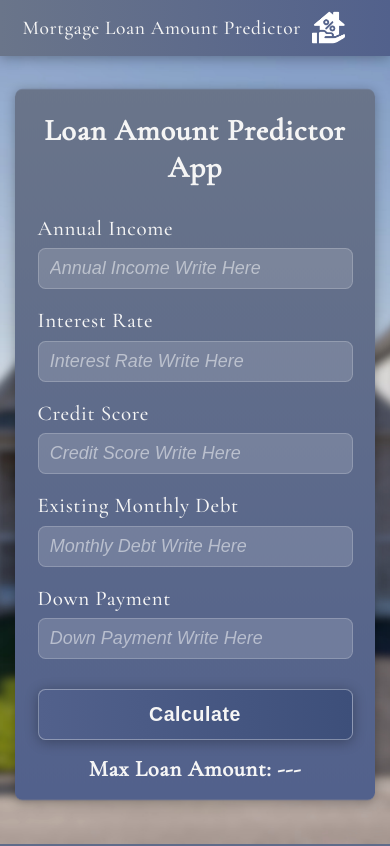
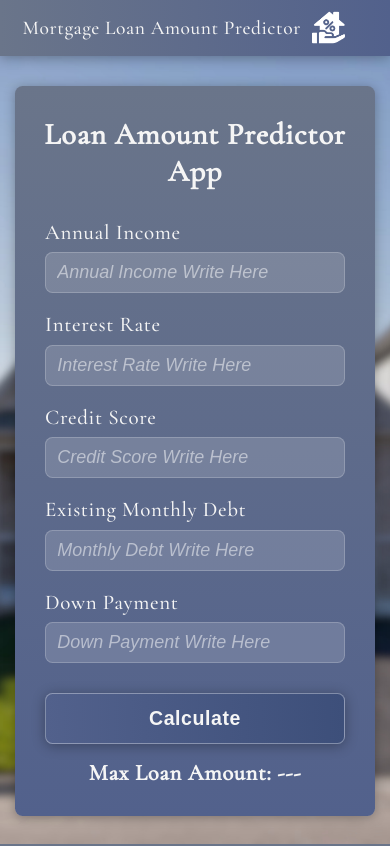
Before and after one commit to Chumus2/Mortgage-Loan-Amount-Prediction-Regression, a Django app: template web/app/templates/main/main.html in a window 390 px wide. Run offline with Django 4.2, Linux system fonts and the light colour scheme; the template is opened without the code that fills it, so the values that code supplies are empty.

Commit message:
added responsibility for notebooks

```diff
--- a/web/app/static/stylesheets/main.css
+++ b/web/app/static/stylesheets/main.css
@@ -1,3 +1,4 @@
+/* Resets */
 *, *::after, *::before {
     margin: 0;
     padding: 0;
@@ -39,7 +40,6 @@ img {
     max-width: 100%;
 }
 
-/* Body */
 body {
     background-image: url("../../static/images/background.png");
     background-size: cover;
@@ -48,6 +48,7 @@ body {
     background-attachment: fixed;
     overflow: hidden;
 }
+
 
 /* Header */
 header {
@@ -80,6 +81,7 @@ header {
     object-fit: contain;
 }
 
+
 /* Main */
 main {
     width: 100%;
@@ -99,7 +101,7 @@ main {
     width: 100vw;
     height: 100vh;
     background: rgba(0, 0, 0, 0.6);
-    z-index: 999;
+    z-index: 99999;
     display: flex;
     align-items: center;
     justify-content: center;
@@ -166,6 +168,8 @@ main {
     font-size: 2.75rem;
 }
 
+
+/* Form */
 .Main_Form {
     width: 100%;
     display: flex;
@@ -221,8 +225,25 @@ main {
 
 
 /* Responsibility */
+/* Notebooks */
+@media (max-width: 1200px) {
+    .Main_Card {
+        width: 45vw;
+    }
+
+    .Main_Form {
+        padding-inline: 1.5rem;
+        gap: 1.5rem;
+    }
+
+    .Form_Field > h2 {
+        font-size: 1.75rem;
+    }
+}
+
+
 /* Tablets */
-@media (min-width: 769px) and (max-width: 1024px) {
+@media (max-width: 1024px) {
     header {
         padding-inline: 3rem;
     }
@@ -288,21 +309,21 @@ main {
     }
 
     body {
-        overflow: hidden;
+        overflow-y: auto;
     }
 
     main {
-        height: calc(100vh - 4.4rem);
-        padding: 1rem;
+        height: auto;
+        min-height: calc(100vh - 4.4rem);
+        padding: 2rem 1rem;
     }
 
     .Main_Card {
         width: 100%;
         max-width: 450px;
-        max-height: 95%;
-        height: auto;
-        overflow-y: auto;
-        padding: 1.5rem 1rem;
+        max-height: none;
+        overflow: visible;
+        padding: 2rem 1.5rem;
     }
 
     .Main_Title {
```
